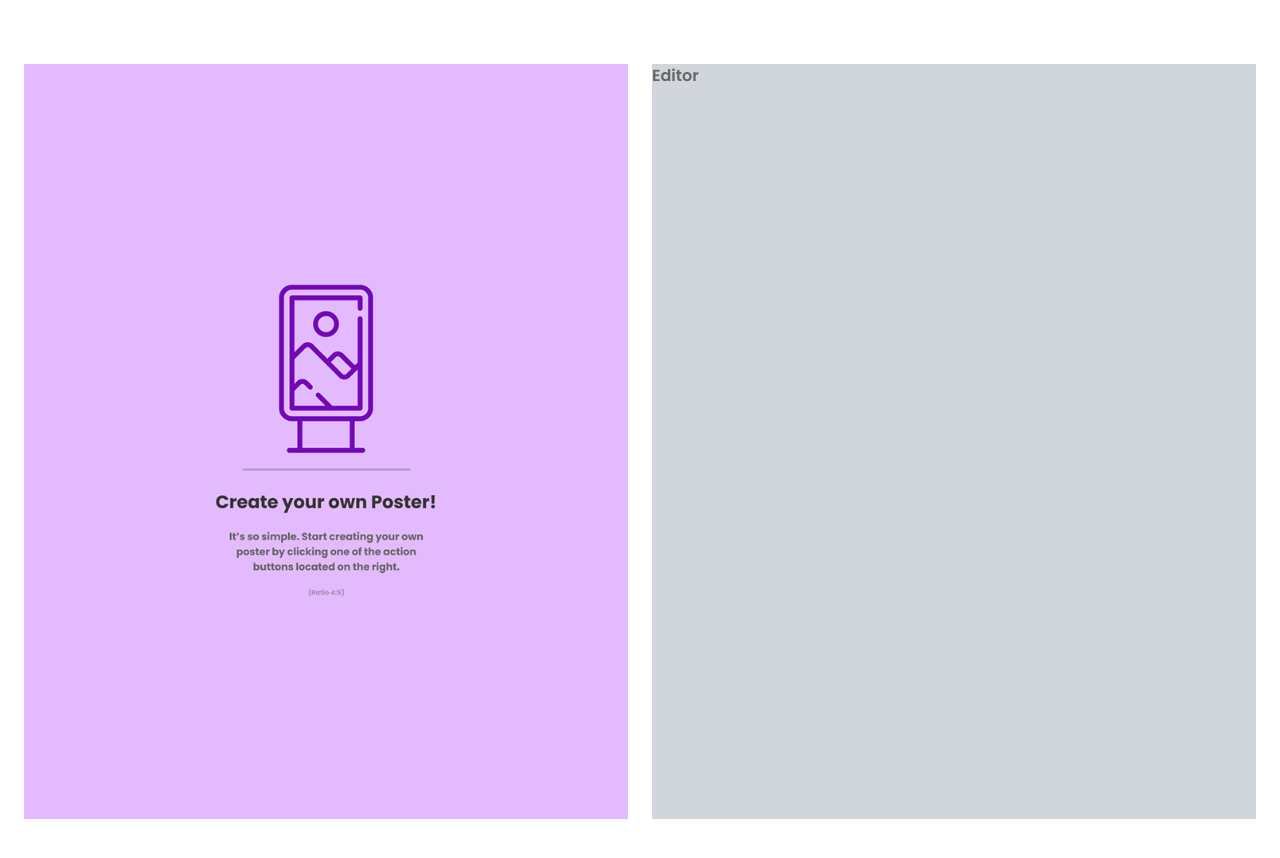
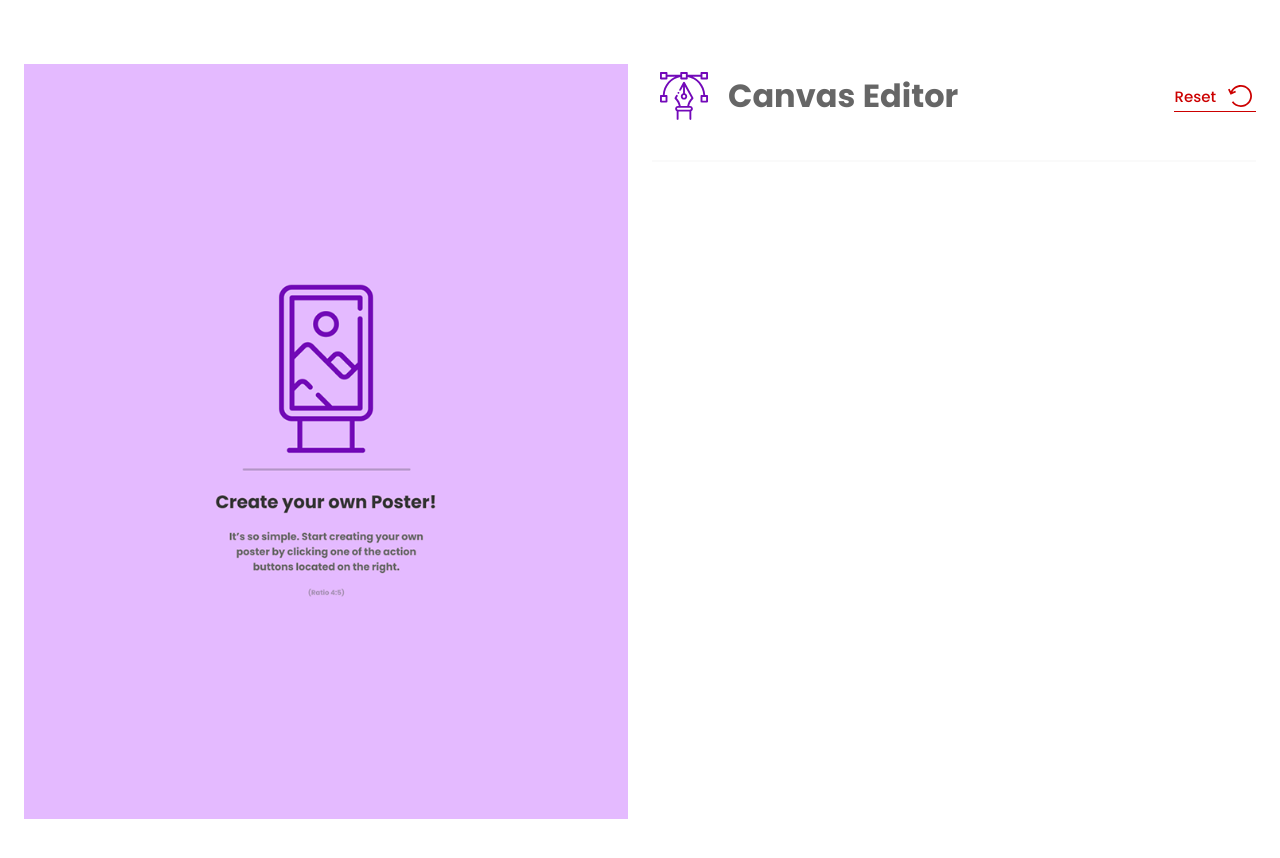
Before and after one commit to sylwia-werner/canvas-editor, a React (Vite) app: page / in a window 1280 px wide. Shown: the top 858 px of the page. Built offline with nearby package versions, Linux system fonts and the light colour scheme.

Commit message:
add base components, correct layout

```diff
--- a/package.json
+++ b/package.json
@@ -12,6 +12,7 @@
 		"preview": "vite preview"
 	},
 	"dependencies": {
+		"classnames": "^2.5.1",
 		"react": "^18.3.1",
 		"react-dom": "^18.3.1"
 	},
--- /dev/null
+++ b/src/components/atoms/Button.tsx
@@ -0,0 +1,34 @@
+import classNames from 'classnames';
+import { ReactNode } from 'react';
+
+export interface Props {
+	label: ReactNode;
+	onClick: () => void;
+	disabled?: boolean;
+	Icon?: ReactNode;
+	variant?: 'primary' | 'danger';
+}
+
+export const Button = ({
+	label,
+	onClick,
+	disabled,
+	Icon,
+	variant = 'primary',
+}: Props) => {
+	return (
+		<button
+			className={classNames(
+				'text-btn flex cursor-pointer items-center gap-2 disabled:cursor-not-allowed disabled:bg-black-25 disabled:text-white',
+				{ 'btn-primary': variant === 'primary' },
+				{ 'btn-danger': variant === 'danger' },
+				{ 'after:bg-white': variant === 'danger' && disabled },
+			)}
+			type="button"
+			onClick={onClick}
+			disabled={disabled}
+		>
+			{label} {Icon && <span>{Icon}</span>}
+		</button>
+	);
+};
--- a/src/components/atoms/Hr.tsx
+++ b/src/components/atoms/Hr.tsx
@@ -1 +1 @@
-export const Hr = () => <hr className="border-white-98" />;
+export const Hr = () => <hr className="h-[2px] border-0 bg-white-98" />;
--- /dev/null
+++ b/src/components/organisms/Editor.tsx
@@ -0,0 +1,30 @@
+import { Button } from '@/components/atoms/Button';
+import { Hr } from '@/components/atoms/Hr';
+import { LogoIcon } from '@/components/atoms/icons/LogoIcon';
+import { ResetIcon } from '@/components/atoms/icons/ResetIcon';
+
+export const Editor = () => {
+	const elko = '';
+	return (
+		<>
+			<div className="flex w-full flex-col gap-8">
+				<div className="flex flex-col items-center justify-between sm:flex-row">
+					<div className="flex flex-col items-center gap-3 sm:flex-row">
+						<LogoIcon size={64} className="text-primary" />
+						<h1 className="text-display">Canvas Editor</h1>
+					</div>
+					<div className="mt-3 sm:mt-0">
+						<Button
+							variant="danger"
+							label="Reset"
+							onClick={() => console.log('Reset')}
+							Icon={<ResetIcon />}
+						/>
+					</div>
+				</div>
+				<Hr />
+			</div>
+			<div className="flex flex-wrap gap-8"></div>
+		</>
+	);
+};
--- a/src/components/templates/MainTemplate.tsx
+++ b/src/components/templates/MainTemplate.tsx
@@ -2,7 +2,7 @@ import { PropsWithChildren } from 'react';
 
 export const MainTemplate = ({ children }: PropsWithChildren) => {
 	return (
-		<main className="2-xl:px-42 m-auto flex min-h-screen px-6 py-16 xl:px-40">
+		<main className="2-xl:px-42 m-auto flex min-h-screen px-2 py-16 sm:px-6 xl:px-40">
 			<div className="flex w-full flex-col items-center gap-6 lg:flex-row lg:justify-center">
 				{children}
 			</div>
--- a/src/pages/CanvasEditor.tsx
+++ b/src/pages/CanvasEditor.tsx
@@ -1,5 +1,6 @@
 import { MainTemplate } from '@/components/templates/MainTemplate';
 import welcomeImage from '@/assets/canvas-default-img.png';
+import { Editor } from '@/components/organisms/Editor';
 
 export const CanvasEditor = () => {
 	// TODO: Hook for canvas context
@@ -19,8 +20,8 @@ export const CanvasEditor = () => {
 					<div>Canvas</div>
 				)}
 			</div>
-			<div className="flex aspect-[4/5] w-full max-w-[759px] bg-gray-300">
-				Editor
+			<div className="flex aspect-[4/5] w-full max-w-[759px] bg-inherit">
+				<Editor />
 			</div>
 		</MainTemplate>
 	);
--- a/src/styles/index.css
+++ b/src/styles/index.css
@@ -20,8 +20,19 @@
 	}
 }
 
+@layer components {
+	.btn-primary {
+		@apply rounded-sm bg-primary px-8 py-2 leading-6 text-white hover:bg-primary-dark focus:outline-2 focus:outline-primary-50;
+	}
+
+	.btn-danger {
+		@apply relative bg-inherit text-danger after:absolute after:bottom-0 after:left-0 after:h-[1px] after:w-full after:bg-danger after:content-[''];
+	}
+}
+
 @theme {
 	--color-primary: hsl(276, 91%, 38%);
+	--color-primary-dark: hsla(276, 91%, 28%, 1);
 	--color-primary-50: hsla(276, 91%, 38%, 0.5);
 	--color-black-100: hsl(0, 0%, 21%);
 	--color-black-75: hsl(0, 0%, 40%);
@@ -32,16 +43,19 @@
 	--color-white-98: hsl(0, 0%, 98%);
 	--color-white-97: hsl(240, 7%, 97%);
 
+	--color-danger: hsla(0, 100%, 40%, 1);
+
 	--font-family: 'Poppins', sans-serif;
 	--font-btn: 600 0.9375rem var(--font-family);
 	--font-display: 700 2rem var(--font-family);
 	--font-body-bold: 700 1.125rem var(--font-family);
 	--font-body-medium: 500 1.125rem var(--font-family);
 
-	--radius-sm: 0.25rem;
-	--radius-md: 0.0625rem;
+	--radius-sm: 0.3125rem;
+	--radius-md: 0.625rem;
 
-	--breakpoint-sm: 320px;
+	--breakpoint-xs: 320px;
+	--breakpoint-sm: 480px;
 	--breakpoint-md: 768px;
 	--breakpoint-lg: 992px;
 	--breakpoint-xl: 1300px;
```
Also changed, not shown: src/components/organisms/Canvas.tsx (added), 1 other file (tests, documents, lock files or other folders).
